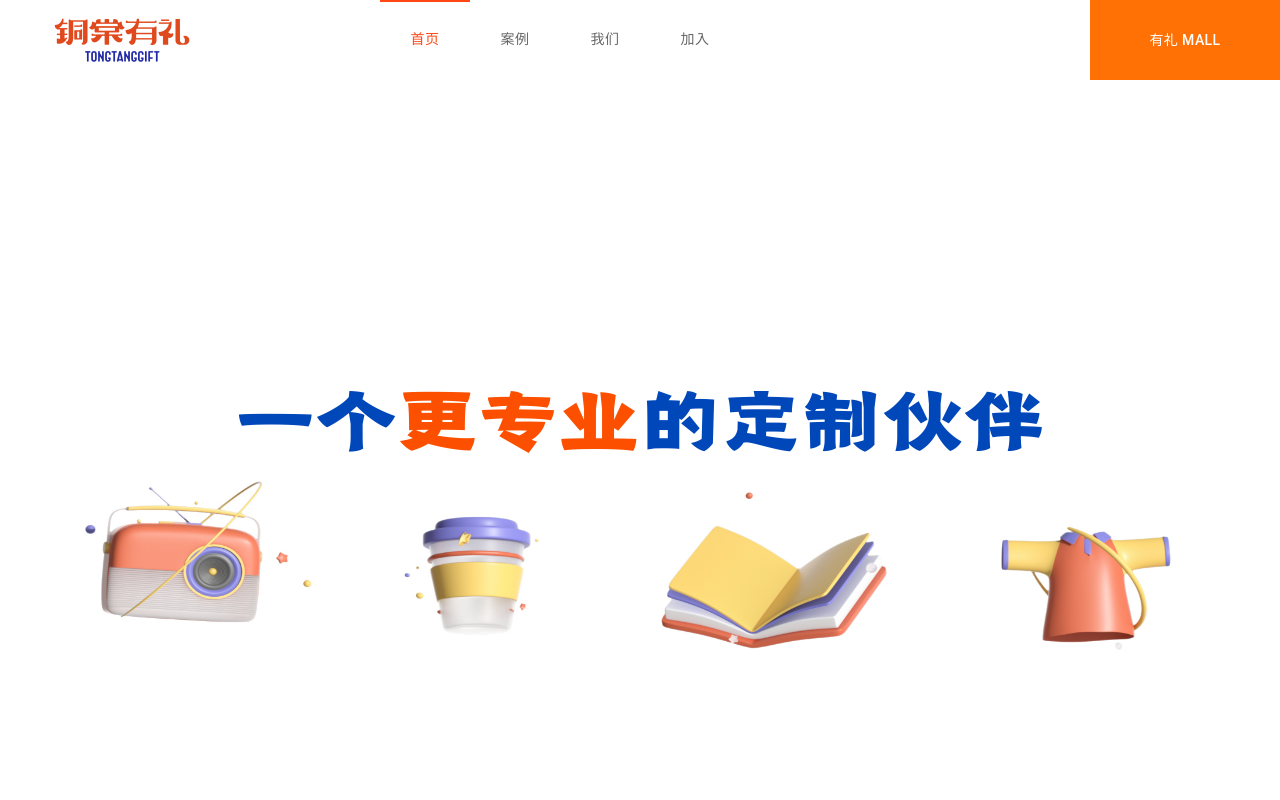
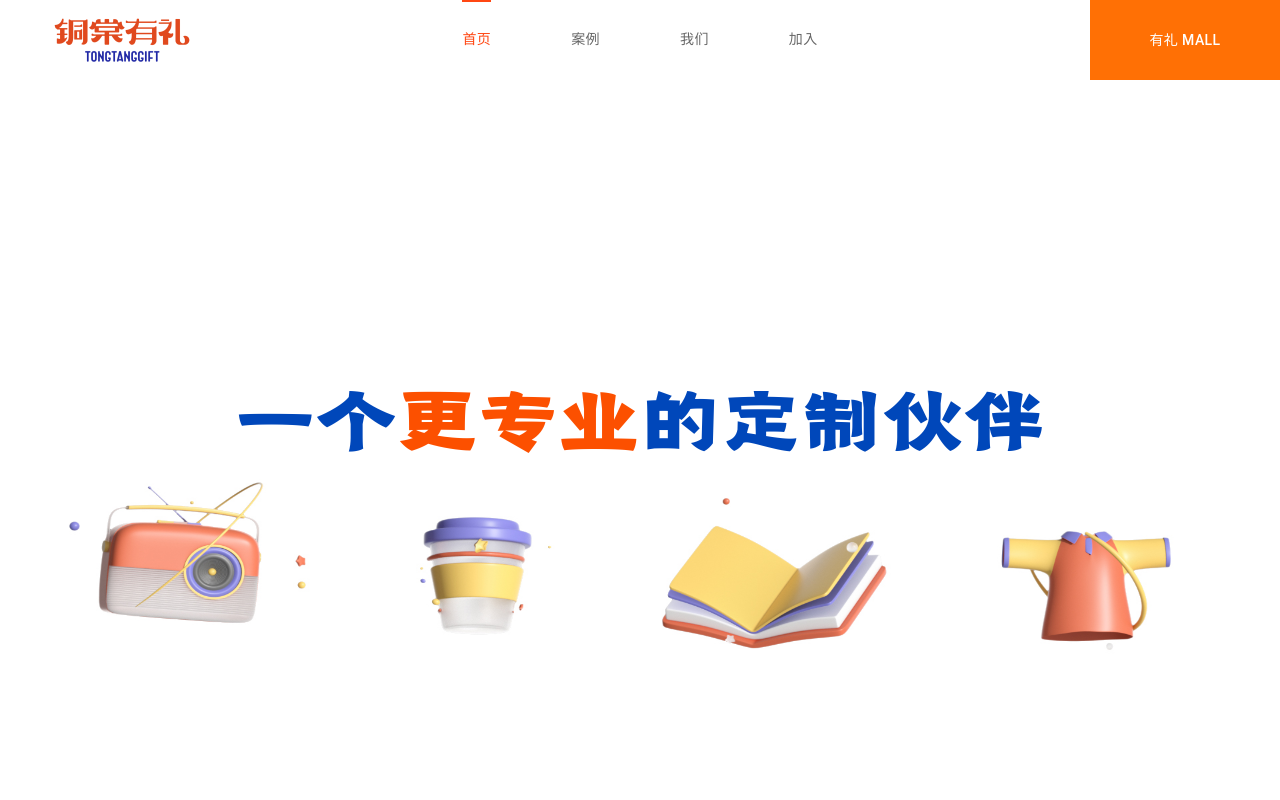
Before and after one commit to zhouyiwings/tongtang-site, a React (Create React App) app: page / in a window 1280 px wide. Shown: the top 800 px of the page. Built offline with nearby package versions, Linux system fonts and the light colour scheme.

Commit message:
fix button and add footer

```diff
--- /dev/null
+++ b/src/components/Button/index.tsx
@@ -0,0 +1,32 @@
+import { Button, Theme } from "@mui/material";
+
+interface ITongtangButtonProps {
+    label: string;
+}
+
+function TongtangButton(props: ITongtangButtonProps) {
+    return (
+        <Button
+            disableRipple
+            disableElevation
+            disableFocusRipple
+            disableTouchRipple
+            variant="outlined"
+            sx={{
+                width: "152px",
+                height: "50px",
+                border: "2px solid #FE7328",
+                borderRadius: "10px",
+                fontWeight: 500,
+                color: (theme: Theme) => theme.palette.primary.light,
+
+                "&:hover": {
+                    border: "2px solid #FE7328",
+                    backgroundColor: "#FE7328",
+                    color: "#fff",
+                }
+        }}>{props.label}</Button>
+    )
+}
+
+export default TongtangButton;
--- a/src/components/Header.tsx
+++ b/src/components/Header.tsx
@@ -59,12 +59,18 @@ function Header() {
                 value={tabValue}
                 sx={{
                     height: "100%",
-                    marginLeft: "190px",
+                    margin: "0 auto",
                     '.MuiTabs-indicator': {
                         top: 0,
                     },
                     '.MuiTabs-flexContainer': {
                         height: "100%",
+                    },
+                    '.MuiTab-root': {
+                        paddingLeft: 0,
+                        paddingRight: 0,
+                        minWidth: "unset",
+                        margin: "0 40px",
                     },
                     fontWeight: 500,
                 }}
@@ -85,7 +91,6 @@ function Header() {
                 variant="contained"
                 sx={{
                     backgroundColor: (theme: Theme) => theme.palette.primary.light,
-                    marginLeft: "auto",
                     width: "190px",
                     height: "80px",
                     color: "#fff",
--- a/src/pages/Home/components/Animation.tsx
+++ b/src/pages/Home/components/Animation.tsx
@@ -125,7 +125,7 @@ function Animation() {
                 scroller: "body",
                 trigger: "#section1",
                 start: "top top",
-                end: `+=${1920}`,
+                end: () => window.innerHeight,
                 scrub: true,
             },
         });
@@ -136,7 +136,7 @@ function Animation() {
                 scroller: "body",
                 trigger: "#section1",
                 start: "top top",
-                end: `+=${1920}`,
+                end: () => window.innerHeight,
                 scrub: true,
             },
         });
--- a/src/pages/Home/components/NewArrivials/index.tsx
+++ b/src/pages/Home/components/NewArrivials/index.tsx
@@ -4,6 +4,7 @@ import ArrivalBox from "./ArrivalBox";
 import R from "../../../../resources/Namespace";
 
 import "./index.scss";
+import TongtangButton from "../../../../components/Button";
 
 function NewArrivals() {
 
@@ -65,17 +66,9 @@ function NewArrivals() {
                     >
                         <Typography fontSize={16} lineHeight="32px" color="#252525">{R.strings.new_arrivals.description}</Typography>
                     </Box>
-                    <Button
-                        disableRipple
-                        disableElevation
-                        disableFocusRipple
-                        disableTouchRipple
-                        variant="outlined"
-                        sx={{
-                            width: "152px",
-                            height: "50px",
-                            color: (theme: Theme) => theme.palette.primary.light,
-                        }}>{R.strings.common.more_plus}</Button>
+                    <TongtangButton
+                        label={R.strings.common.more_plus}
+                    />
                 </Box>
             </Box>
         </Box>
--- a/src/pages/Home/index.tsx
+++ b/src/pages/Home/index.tsx
@@ -5,6 +5,7 @@ import NewArrivals from "./components/NewArrivials";
 import Clients from "./components/Clients";
 
 import "./Home.scss";
+import Footer from "../../components/Footer";
 
 function Home() {
 
@@ -66,6 +67,7 @@ function Home() {
             <BusinessScope />
             <NewArrivals />
             <Clients />
+            <Footer />
         </Box>
     )
 }
```
